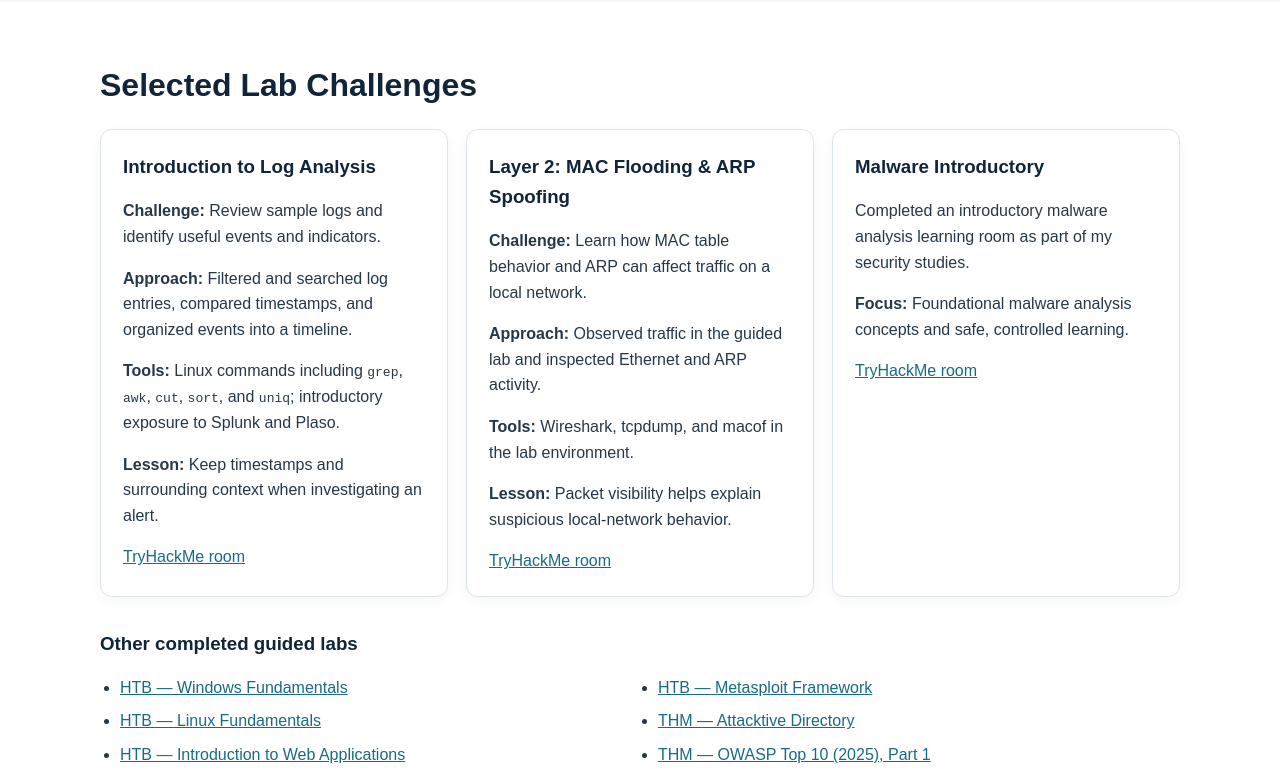
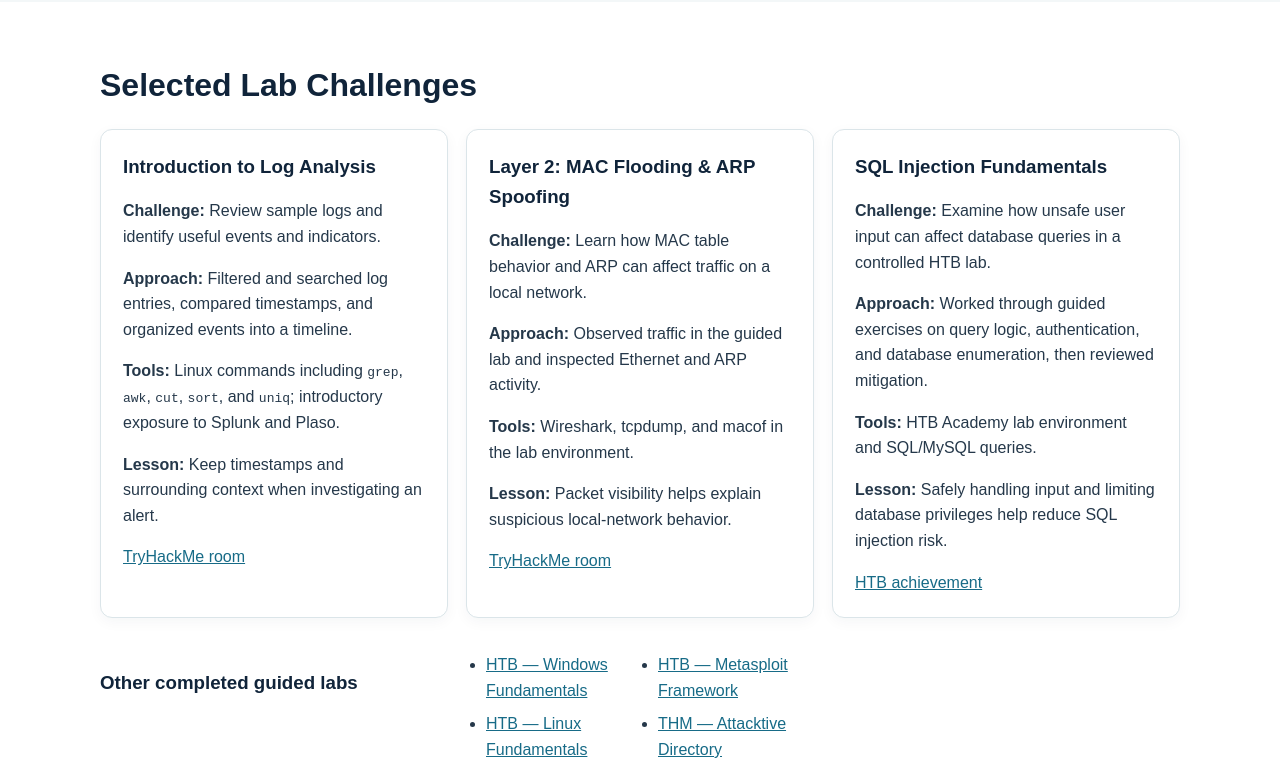
Before and after one commit to idriss-01/idriss-01.github.io, a plain HTML site: page index.html in a window 1280 px wide. Shown: the part 2080-2852 px from the top of the page. Drawn offline with Linux system fonts and the light colour scheme.

Commit message:
Update index.html

```diff
--- a/index.html
+++ b/index.html
@@ -204,13 +204,14 @@ Mombasa, Kenya | September 2023–March 2026</p>
             <p><strong>Lesson:</strong> Packet visibility helps explain suspicious local-network behavior.</p>
             <a href="https://tryhackme.com/room/layer2" target="_blank" rel="noopener">TryHackMe room</a>
           </article>
-          <article class="card">
-            <h3>Malware Introductory</h3>
-            <p>Completed an introductory malware analysis learning room as part of my security studies.</p>
-            <p><strong>Focus:</strong> Foundational malware analysis concepts and safe, controlled learning.</p>
-            <a href="https://tryhackme.com/room/malmalintroductory" target="_blank" rel="noopener">TryHackMe room</a>
-          </article>
-        </div>
+         <article class="card">
+  <h3>SQL Injection Fundamentals</h3>
+  <p><strong>Challenge:</strong> Examine how unsafe user input can affect database queries in a controlled HTB lab.</p>
+  <p><strong>Approach:</strong> Worked through guided exercises on query logic, authentication, and database enumeration, then reviewed mitigation.</p>
+  <p><strong>Tools:</strong> HTB Academy lab environment and SQL/MySQL queries.</p>
+  <p><strong>Lesson:</strong> Safely handling input and limiting database privileges help reduce SQL injection risk.</p>
+  <a href="https://academy.hackthebox.com/achievement/2878349/33" target="_blank" rel="noopener">HTB achievement</a>
+</article>
 
         <h3 style="margin-top:32px">Other completed guided labs</h3>
         <ul class="lab-list">
```
